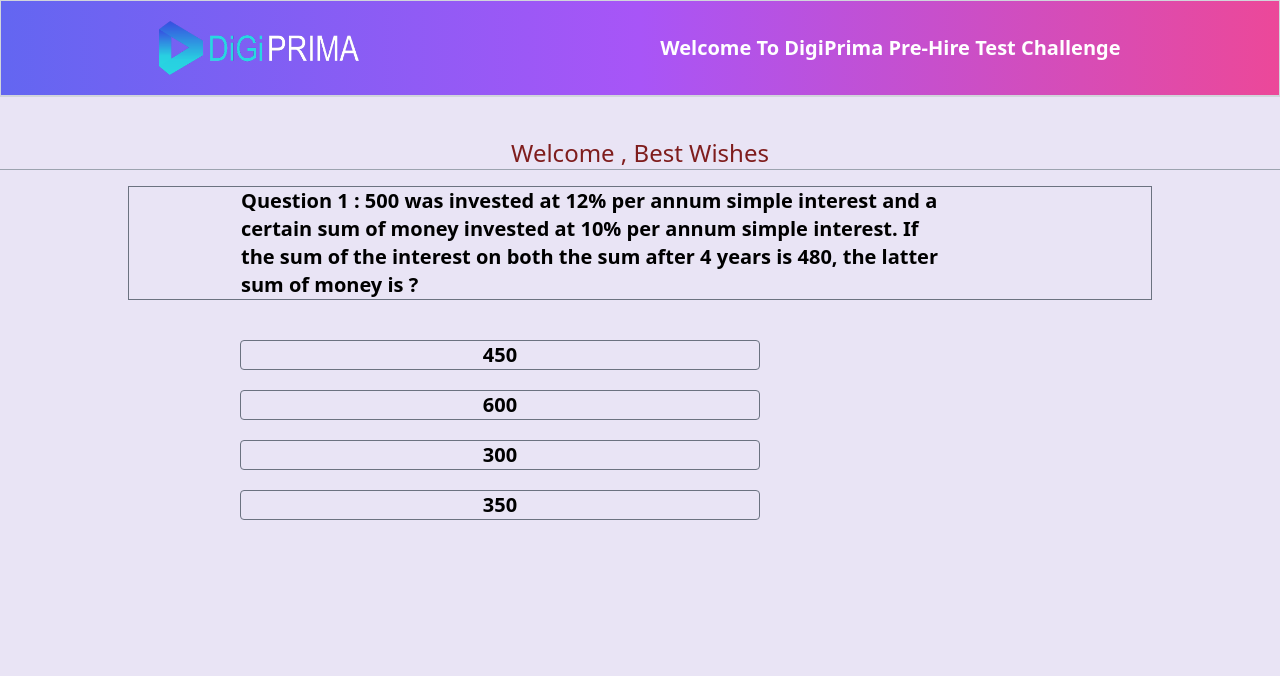
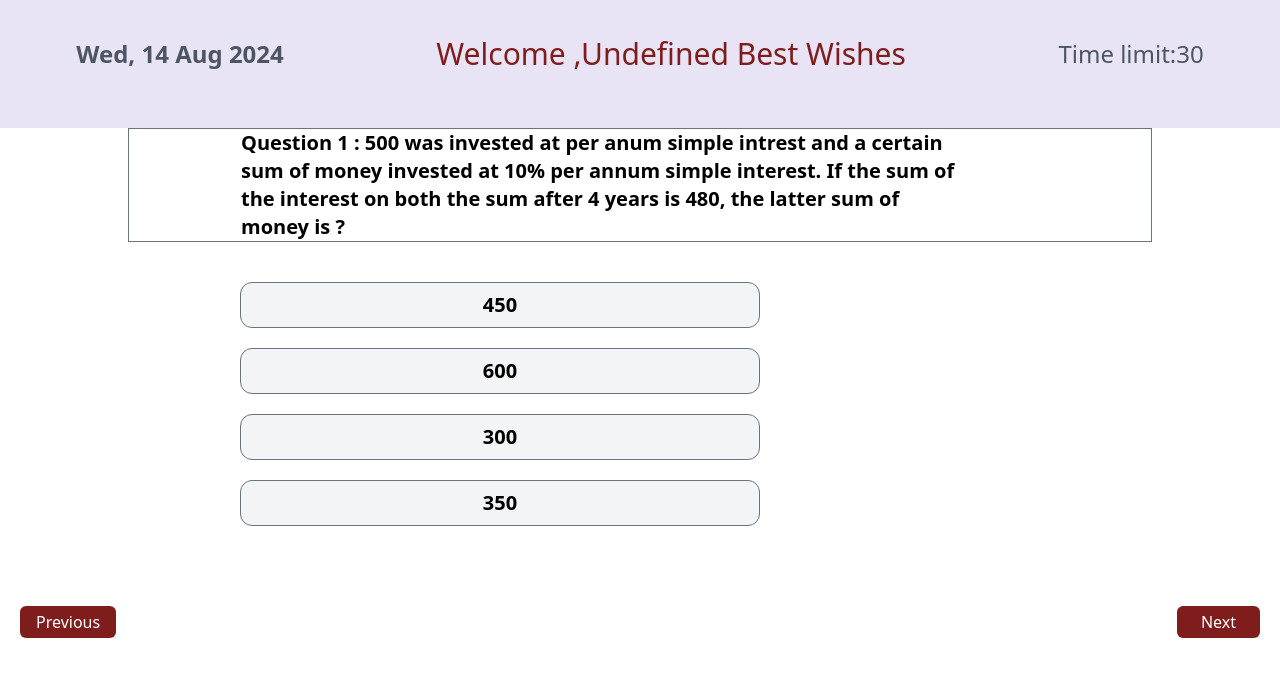
Before and after one commit to ketanjain12/PreHireTest, a React (Vite) app in the folder Frontend/: page /Quiz in a window 1280 px wide. Shown: the top 676 px of the page. Built offline with nearby package versions, Linux system fonts and the light colour scheme.

Commit message:
changes done in frontend

```diff
--- a/Frontend/src/App.jsx
+++ b/Frontend/src/App.jsx
@@ -7,6 +7,7 @@ import Login from "./Component/Login";
 import TestInterFace from "./Component/TestInterFace";
 import Quiz from "./Component/Quiz"
 import axios from "axios";
+import Questions from "./Component/Questions";
 
 const App = () => {
 
@@ -31,7 +32,7 @@ setQuestions(data.results)
 
   return (
     <>
-      <BrowserRouter>
+      {/* <BrowserRouter>
         <NavBar></NavBar>
         <Routes>
            <Route path="/" element={<Home/>} />
@@ -50,7 +51,9 @@ setQuestions(data.results)
        } ></Route>
 
         </Routes>
-      </BrowserRouter>
+      </BrowserRouter> */}
+
+      <Quiz></Quiz>
 
 
 
--- a/Frontend/src/Component/Questions.jsx
+++ b/Frontend/src/Component/Questions.jsx
@@ -5,7 +5,7 @@ const Questions = ({
   cureQues,
   setCureQues,
   score,
-  questions = [], // Ensure questions is an array by default
+  questions = [],  //Ensure questions is an array by default
   correct,
   options,
   setScore,
--- a/Frontend/src/Component/Quiz.jsx
+++ b/Frontend/src/Component/Quiz.jsx
@@ -3,17 +3,17 @@ import { CircularProgress } from "@mui/material";
 import Questions from "./Questions";
 
 const Quiz = ({ name, score, setScore, questions, setQuestions }) => {
-  const [options, setOptions] = useState([]);
-  const [cureQues, setCureQues] = useState(0);
+const [options, setOptions] = useState([]);
+const [cureQues, setCureQues] = useState(0);
 
   // useEffect(() => {
-  //   console.log(questions);
+  // console.log(questions);
 
-  //   if (questions && questions[cureQues]) {
-  //     const currentQuestion = questions[cureQues];
-  //     setOptions(
-  //       handleShuffle([
-  //         currentQuestion.correct_answer,
+  // if (questions && questions[cureQues]) {
+  // const currentQuestion = questions[cureQues];
+  // setOptions(
+  //  handleShuffle([
+  //  currentQuestion.correct_answer,
   //         ...currentQuestion.incorrect_answers, //correction
   //       ])
   //     );
@@ -27,8 +27,10 @@ const Quiz = ({ name, score, setScore, questions, setQuestions }) => {
 
   return (
     <>
-      <div className="text-center text-2xl text-red-900 ">
-        <h1 className="capitalize border-b border-gray-400 my-4 mt-10">{`welcome ,${name} Best Wishes`}</h1>
+      <div className=" flex justify-around items-center mt-5  text-red-900">
+        <h3 className='font-semibold text-2xl text-gray-600 '>{new Date().toUTCString().slice(0,16)}</h3>
+        <h1 className="capitalize text-3xl  my-4 ">{`welcome ,${name} Best Wishes`}</h1>
+        <p className=" text-2xl text-gray-600" >Time limit:30</p>
       </div>
 
       {/*
@@ -64,15 +66,23 @@ const Quiz = ({ name, score, setScore, questions, setQuestions }) => {
           />
         )}
       </div> */}{" "}
-      <div className="border border-gray-500 w-[80%] mx-auto">
-        <h1 className="text-xl ml-28 text-black font-bold w-[70%] "> Question 1 : 500 was invested at 12% per annum simple interest and a certain sum of money invested at 10% per annum simple interest.
+      <div className="bg-white h-[90vh] ">
+      <div className="border mt-10 border-gray-500 w-[80%] mx-auto">
+        <h1 className="text-xl  ml-28 text-black font-bold w-[70%] "> Question 1 : 500 was invested at  per anum simple intrest  and a certain sum of money invested at 10% per annum simple interest.
            If the sum of the interest on both the sum after 4 years is 480, the latter sum of money is ?</h1></div>
       <ul className="ml-60  text-center gap-5 mt-10 flex flex-col justify-around text-xl font-semibold">
-        <li className="border border-gray-500 rounded w-[50%]" >450</li>
-        <li className="border border-gray-500 rounded w-[50%]"  >600</li>
-        <li className="border border-gray-500 rounded w-[50%]"  >300</li>
-        <li className="border border-gray-500 rounded w-[50%]" >350</li>
+        <li className="border hover:bg-slate-700 hover:text-white bg-gray-100 border-gray-500 px-1 py-2  rounded-xl w-[50%]">450</li>
+        <li className="border hover:bg-slate-700 hover:text-white bg-gray-100 border-gray-500 px-1 py-2  rounded-xl w-[50%]">600</li>
+        <li className="border hover:bg-slate-700 hover:text-white bg-gray-100 border-gray-500 px-1 py-2  rounded-xl w-[50%]">300</li>
+        <li className="border hover:bg-slate-700 hover:text-white bg-gray-100 border-gray-500 px-1 py-2  rounded-xl w-[50%]">350</li>
       </ul>
+
+      <div className="mt-20 flex  items-center justify-between m-5 " >
+
+        <button className="bg-red-900 text-white px-4 rounded-md py-1" >Previous</button>
+        <button className="bg-red-900 text-white px-6 rounded-md py-1">Next</button>
+      </div>
+      </div>
     </>
   );
 };
```
Also changed, not shown: 1 other file (tests, documents, lock files or other folders).
